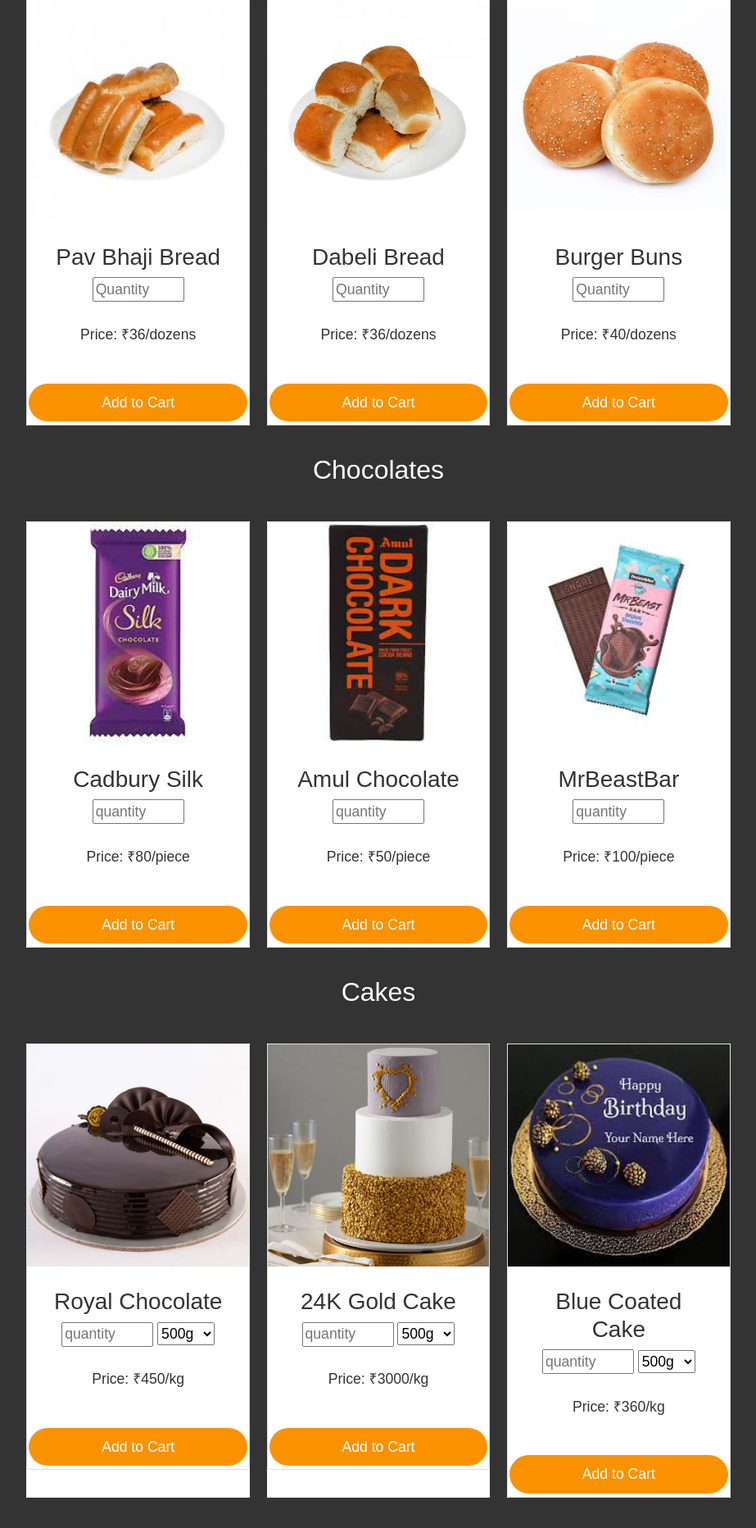
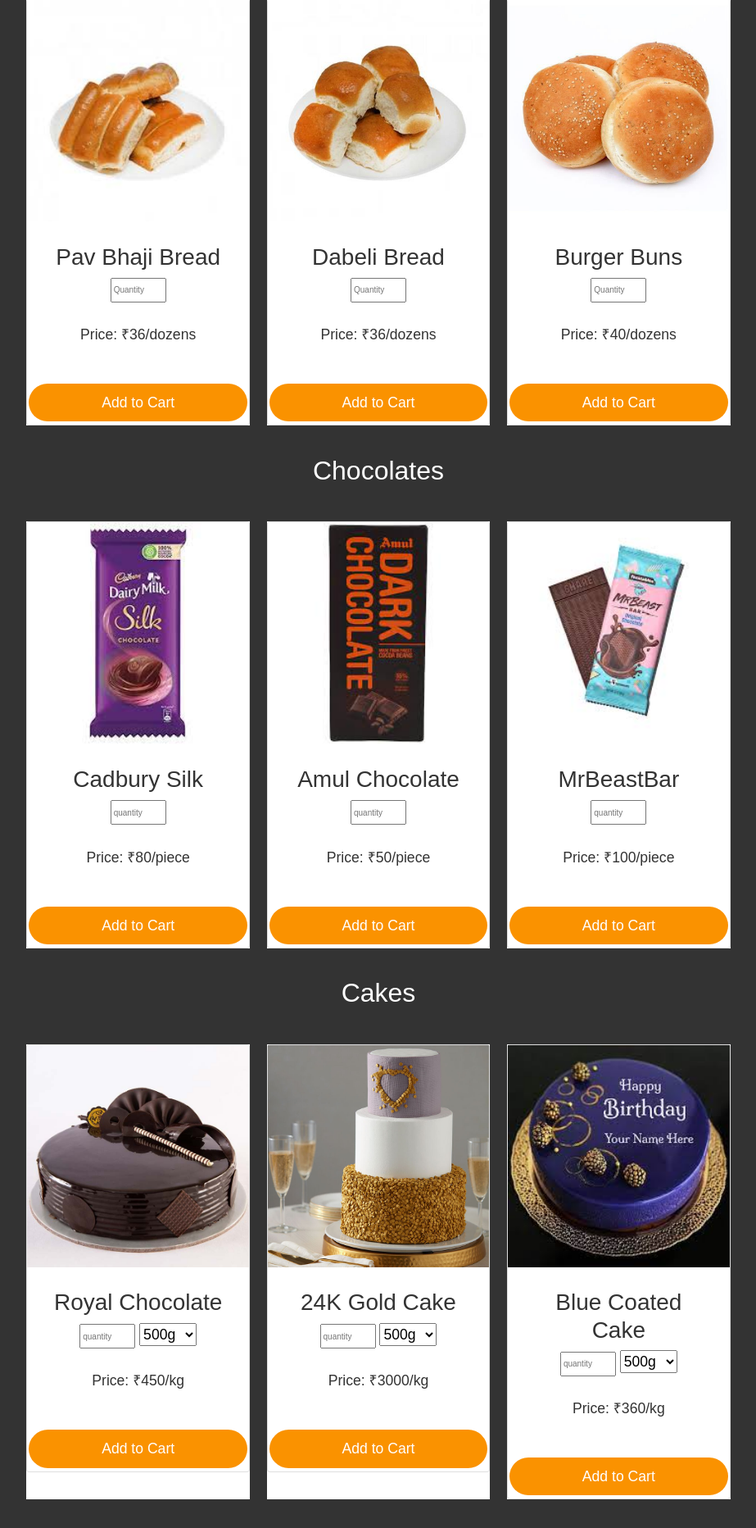
Before and after one commit to deepdalal20/BakeryManagementPHP, a PHP site: page /product.php in a window 1280 px wide. Shown: the part 156-2020 px from the top of the page at 82% size, without its empty margins (178-1101 px from the left). Before the commit the page ends 1983 px from the top, so only its background shows below. Run offline with PHP 8.4, Linux system fonts and the light colour scheme; a user stored in the database is signed in; data comes from the database, SQL or seed files in the repository; some libraries are stand-ins or nearby versions.

Commit message:
10/09/2022 (First)

```diff
--- a/product.php
+++ b/product.php
@@ -146,7 +146,7 @@ body {
                   <div class="card-content">
                     <h3 class="card-title"> <?php echo $row['p_name']; ?></h3>
                     <form method="post">
-                        <input type="text" size="8" placeholder="Quantity" style="height: 30px; font-size=10px;">
+                        <input type="text" size="8" placeholder="Quantity" style="height: 30px; font-size:10px;">
                   </form>
                   <br>
                     <p> Price: ₹<?php echo $row['p_price']; ?>/dozens </p>
@@ -173,7 +173,7 @@ body {
                   <div class="card-content">
                     <h3 class="card-title"> <?php echo $row['p_name']; ?></h3>
                     <form method="post">
-                        <input type="text" size="8" placeholder="quantity" style="height: 30px; font-size=10px;">
+                        <input type="text" size="8" placeholder="quantity" style="height: 30px; font-size:10px;">
                   </form>
                   <br>
                     <p> Price: ₹<?php echo $row['p_price']; ?>/piece </p>
@@ -200,7 +200,7 @@ body {
                   <div class="card-content">
                     <h3 class="card-title"> <?php echo $row['p_name']; ?></h3>
                     <form method="post">
-                        <input type="text" size="8" placeholder="quantity" style="height: 30px; font-size=10px;">
+                        <input type="text" size="8" placeholder="quantity" style="height: 30px; font-size: 10px;">
                         <select name="weight" style="width: 70px; height: 28px;">
                         <option value="500g">500g</option>
                         <option value="1kg">1kg</option>
```
